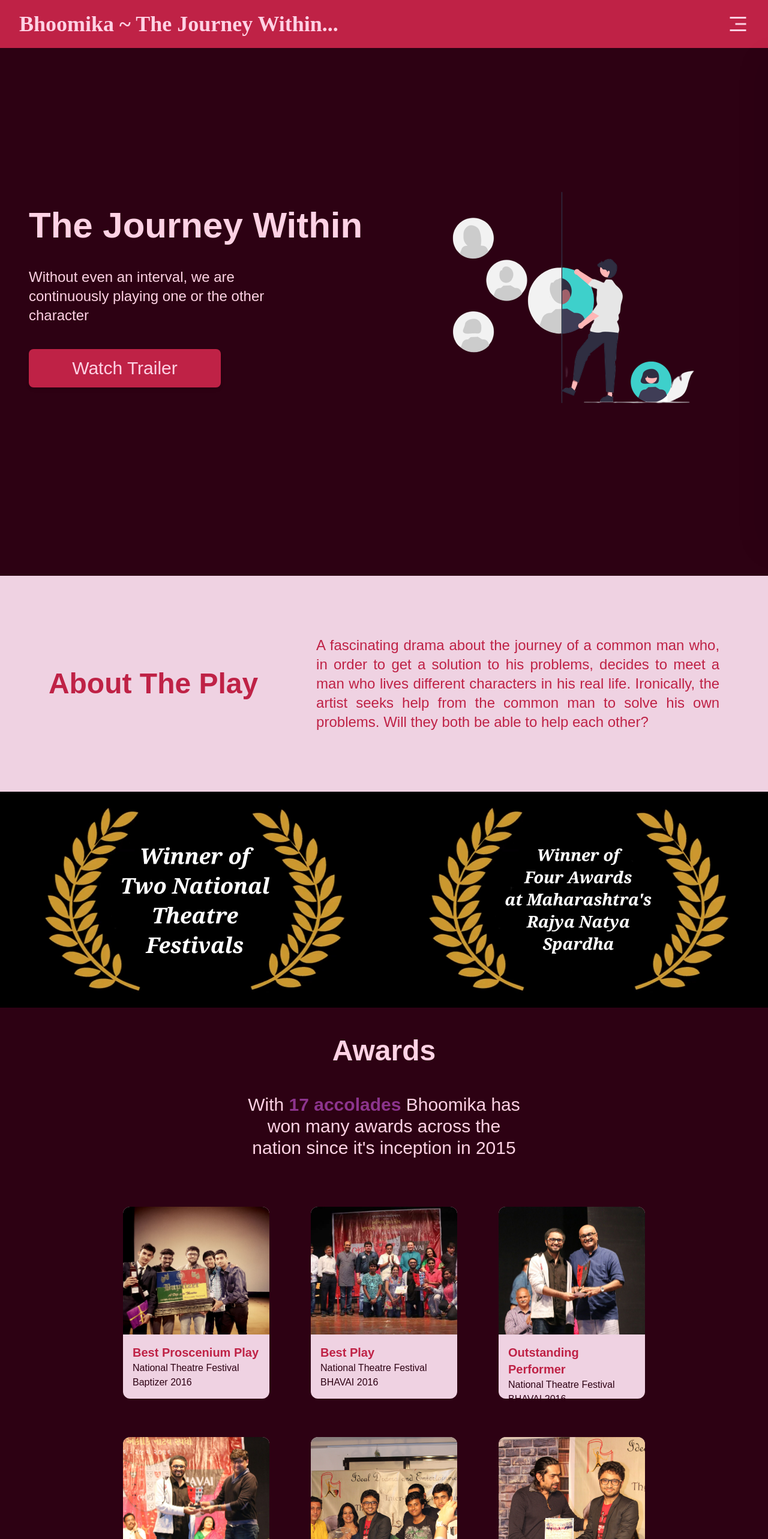
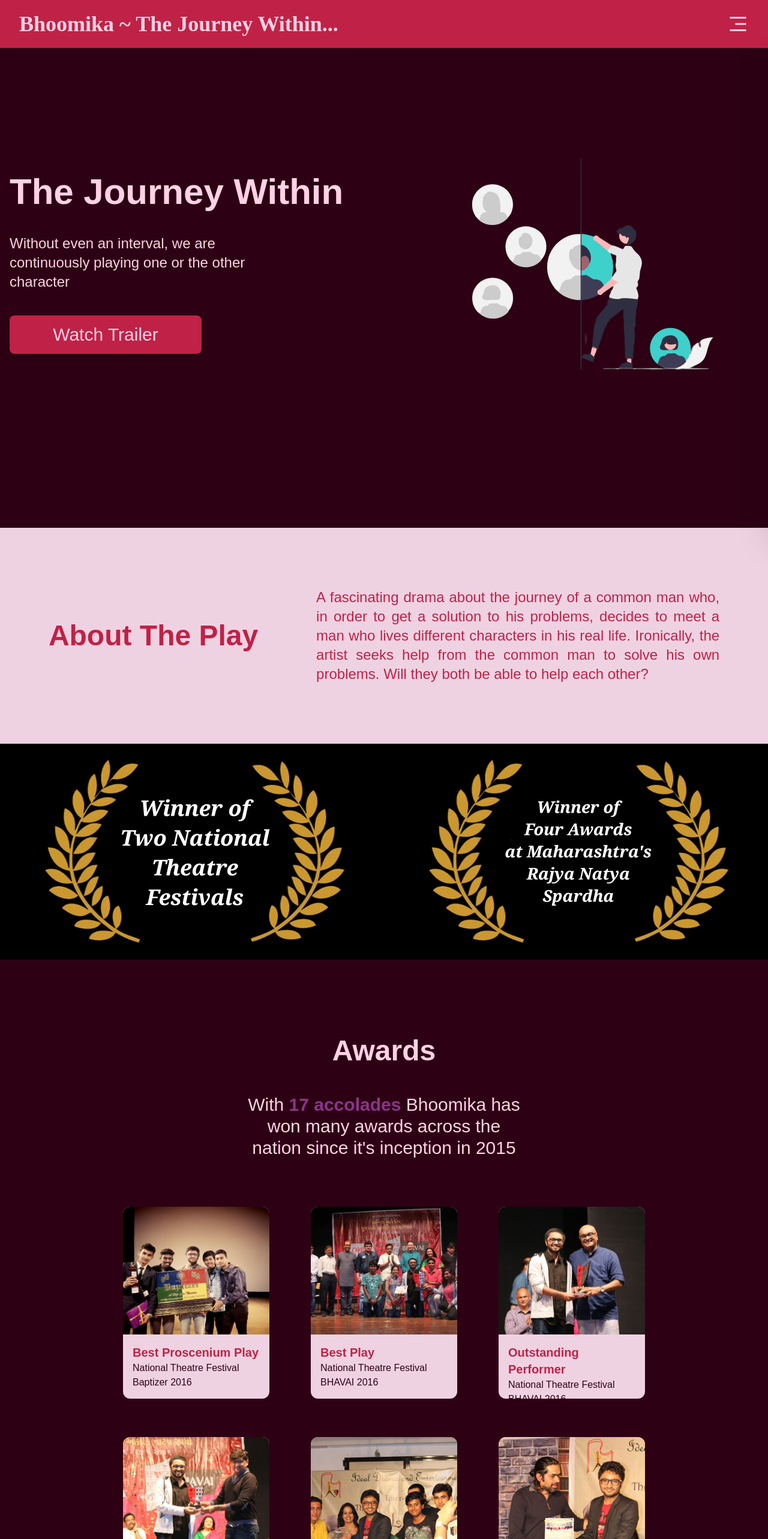
Before and after one commit to nnisarggada/bhoomika, a React (Create React App) app: page / in a window 1280 px wide. Shown: the top 2566 px of the page at 60% size. Built offline with nearby package versions, Linux system fonts and the light colour scheme.

Commit message:
fixed href

```diff
--- a/src/components/Awards.js
+++ b/src/components/Awards.js
@@ -20,7 +20,7 @@ const Awards = () => {
   };
 
   return (
-    <div id="awards" className="flex flex-col items-center gap-10">
+    <div id="awards" className="pt-20 flex flex-col items-center gap-10">
       <div className="w-full flex flex-col items-center">
         <h1 className="text-text text-3xl font-bold p-12 lg:text-5xl">
           Awards
--- a/src/components/Hero.js
+++ b/src/components/Hero.js
@@ -4,7 +4,7 @@ const Hero = () => {
   return (
     <div
       id="home"
-      className="h-section flex flex-col justify-evenly items-center p-12 gap-10 lg:flex-row"
+      className="h-section flex flex-col justify-evenly items-center px-4 gap-10 lg:flex-row"
     >
       <div className="flex flex-col h-full gap-10 justify-end items-center lg:items-start lg:justify-center">
         <h1 className="text-4xl font-bold text-center text-text md:text-5xl lg:text-6xl lg:text-left">
--- a/src/components/Navbar.js
+++ b/src/components/Navbar.js
@@ -28,7 +28,7 @@ const Navbar = () => {
   };
 
   return (
-    <div className="sticky top-0 z-50 w-full h-20 flex justify-between items-center bg-primary text-text px-8">
+    <div className="fixed top-0 left-0 z-50 w-full h-20 flex justify-between items-center bg-primary text-text px-8">
       <h1
         onClick={() => window.scrollTo({ top: 0, behavior: "smooth" })}
         className="text-2xl font-heading font-bold cursor-pointer hover:text-background transition-all md:text-4xl"
```
